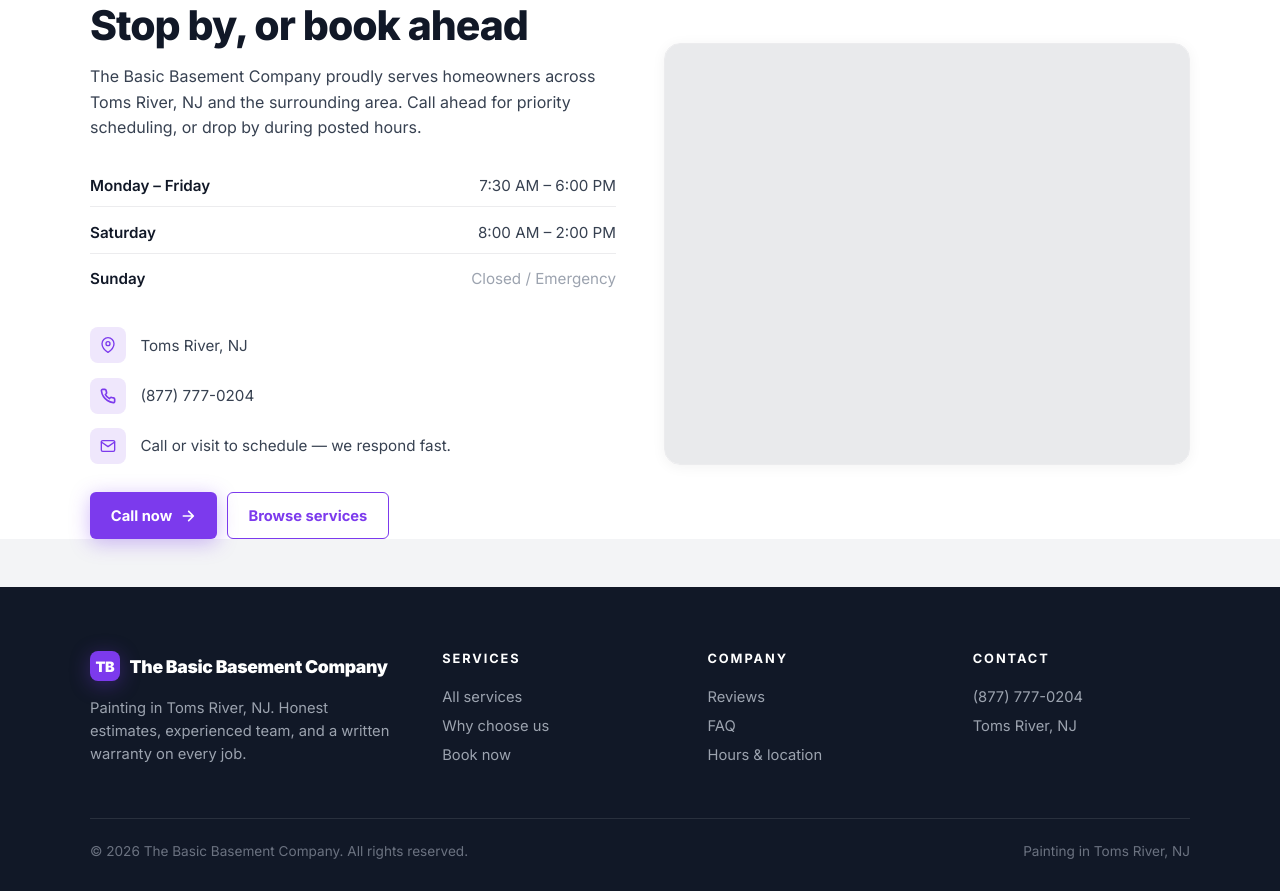
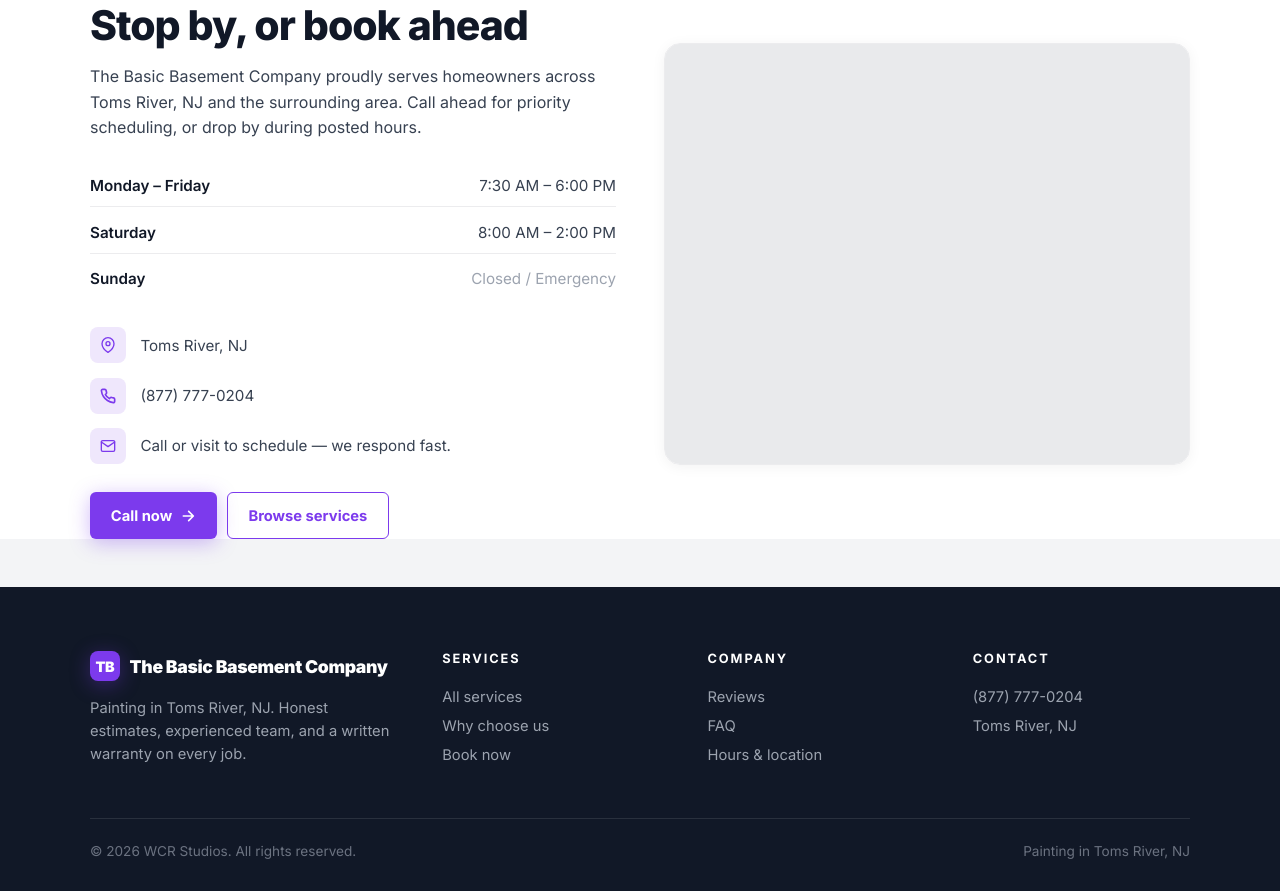
Before and after one commit to Wrenbjor/trades--the-basic-basement-company, a plain HTML site: page index.html in a window 1280 px wide. Shown: the part 4692-5583 px from the top of the page. Drawn offline with nearby package versions, Linux system fonts and the light colour scheme; no server answers.

Commit message:
Update site

```diff
--- a/index.html
+++ b/index.html
@@ -605,7 +605,7 @@
     </div>
   </div>
   <div class="foot-bottom">
-    <div>&copy; 2026 The Basic Basement Company. All rights reserved.</div>
+    <div>&copy; 2026 WCR Studios. All rights reserved.</div>
     <div>Painting in Toms River, NJ</div>
   </div>
 </footer>
```
